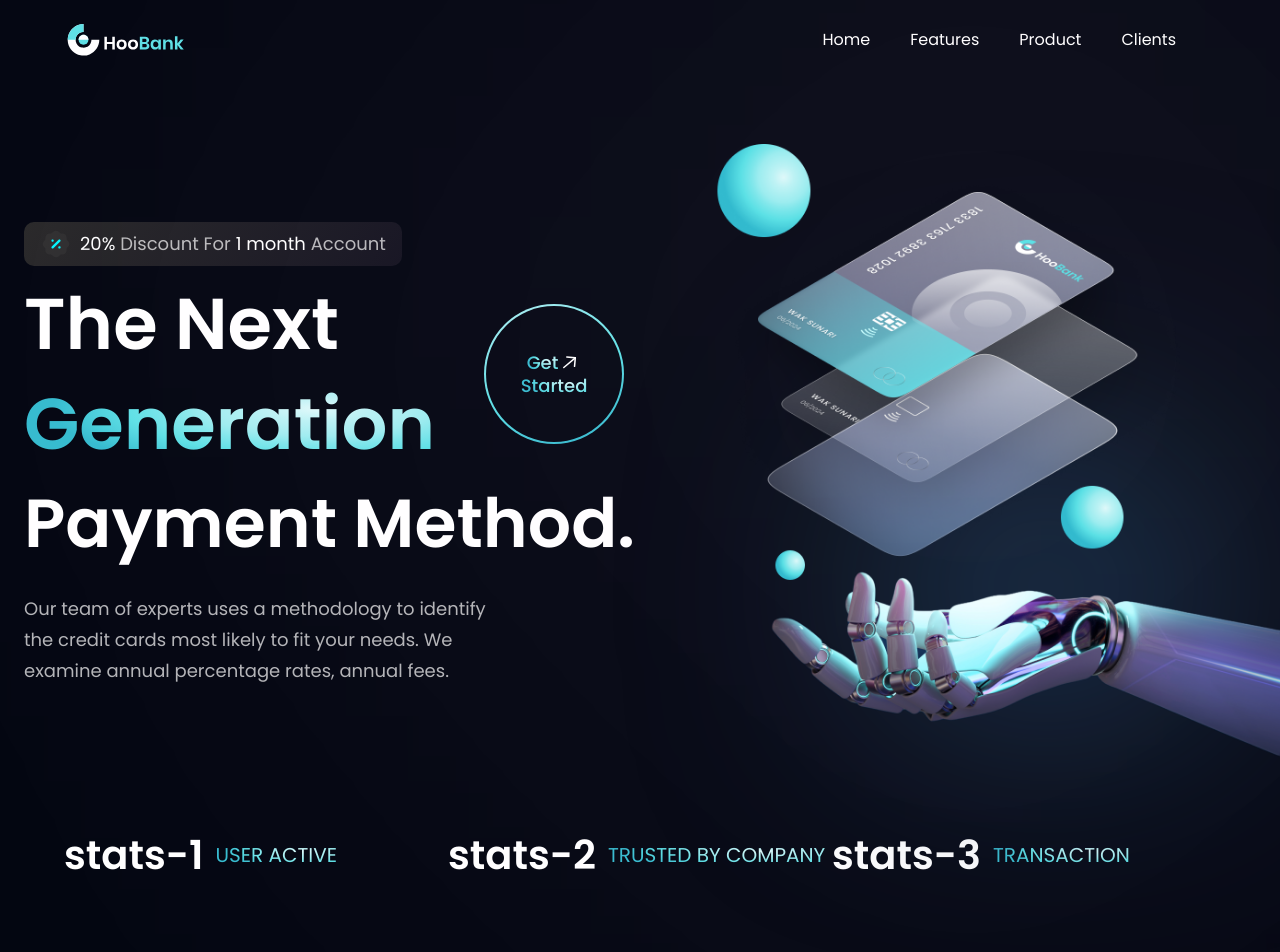
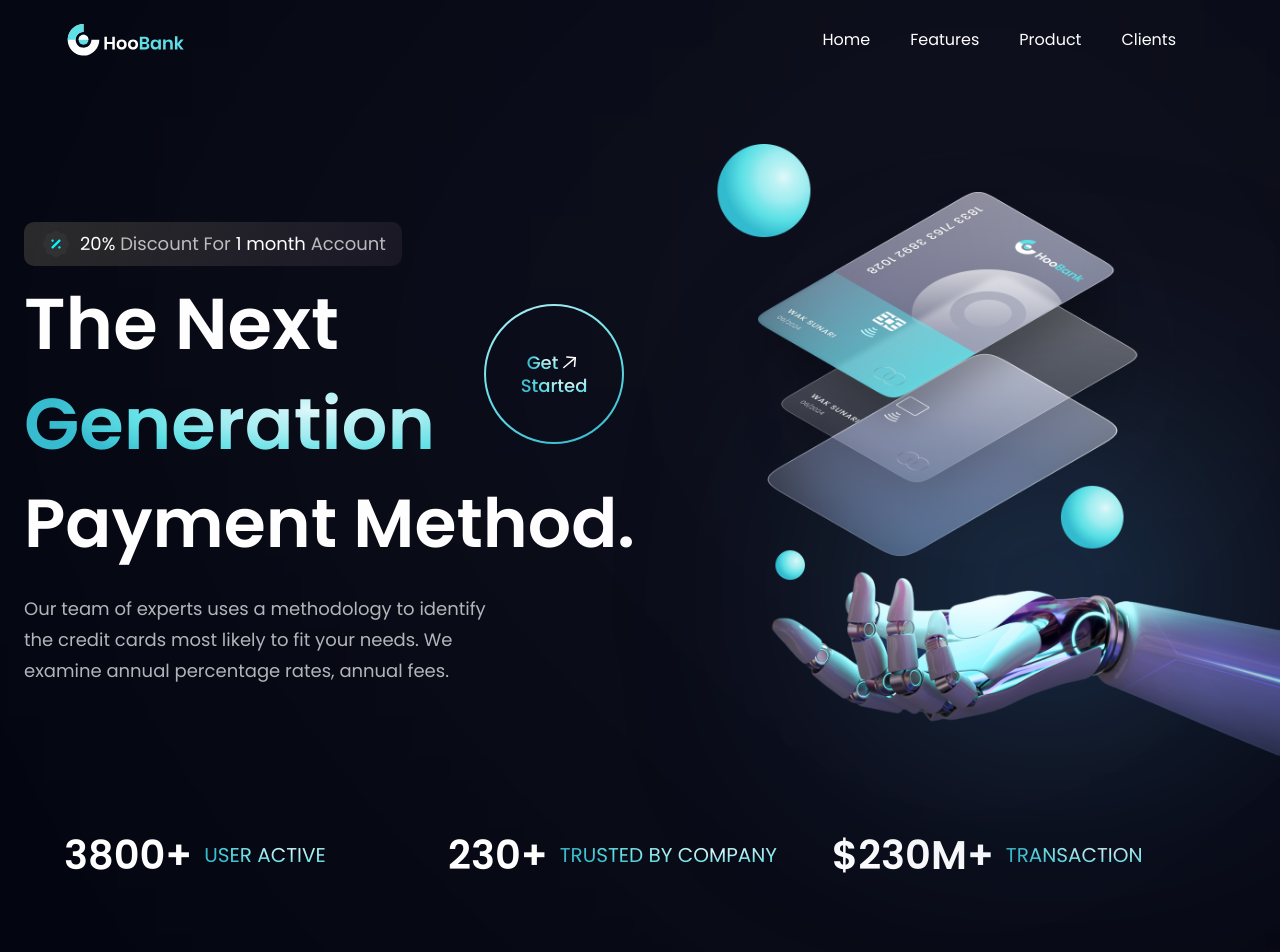
Before and after one commit to KevinKipkoechMutai/modern-fintech-business-landing-page, a React (Vite) app: page / in a window 1280 px wide. Shown: the top 952 px of the page. Built offline with nearby package versions, Linux system fonts and the light colour scheme.

Commit message:
complete stats

```diff
--- a/src/components/Stats.jsx
+++ b/src/components/Stats.jsx
@@ -6,8 +6,12 @@ const Stats = () =>  (
     <section className={`${styles.flexCenter} flex-row flex-wrap sm:mb-20 mb-6`}>
       {stats.map((stat) => (
         <div key={stat.id} className={`flex-1 flex justify-start items-center flex-row m3`}>
-            <h4 className='font-poppins font-semibold xs:text-[40px] text-[30px] xs:leading-[53px] leading-[43px] text-white'>{stat.id}</h4>
-            <p className='font-poppins font-normal xs:text-[20px] text-[15px] xs:leading-[26px] leading-[21px] text-gradient uppercase ml-3'>{stat.title}</p>
+            <h4 className='font-poppins font-semibold xs:text-[40px] text-[30px] xs:leading-[53px] leading-[43px] text-white'>
+              {stat.value}
+            </h4>
+            <p className='font-poppins font-normal xs:text-[20px] text-[15px] xs:leading-[26px] leading-[21px] text-gradient uppercase ml-3'>
+              {stat.title}
+            </p>
         </div>
         ))
       }
```
